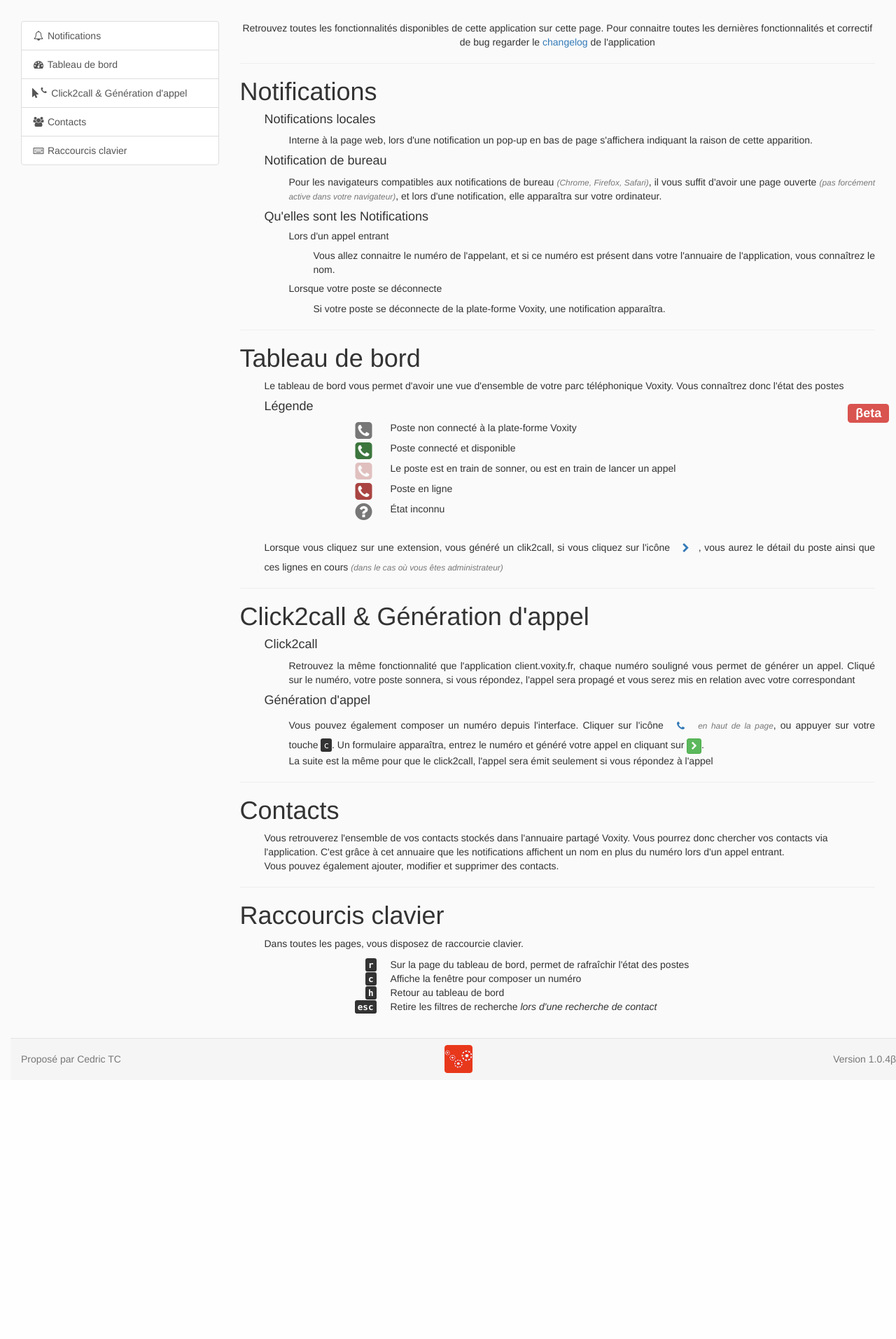
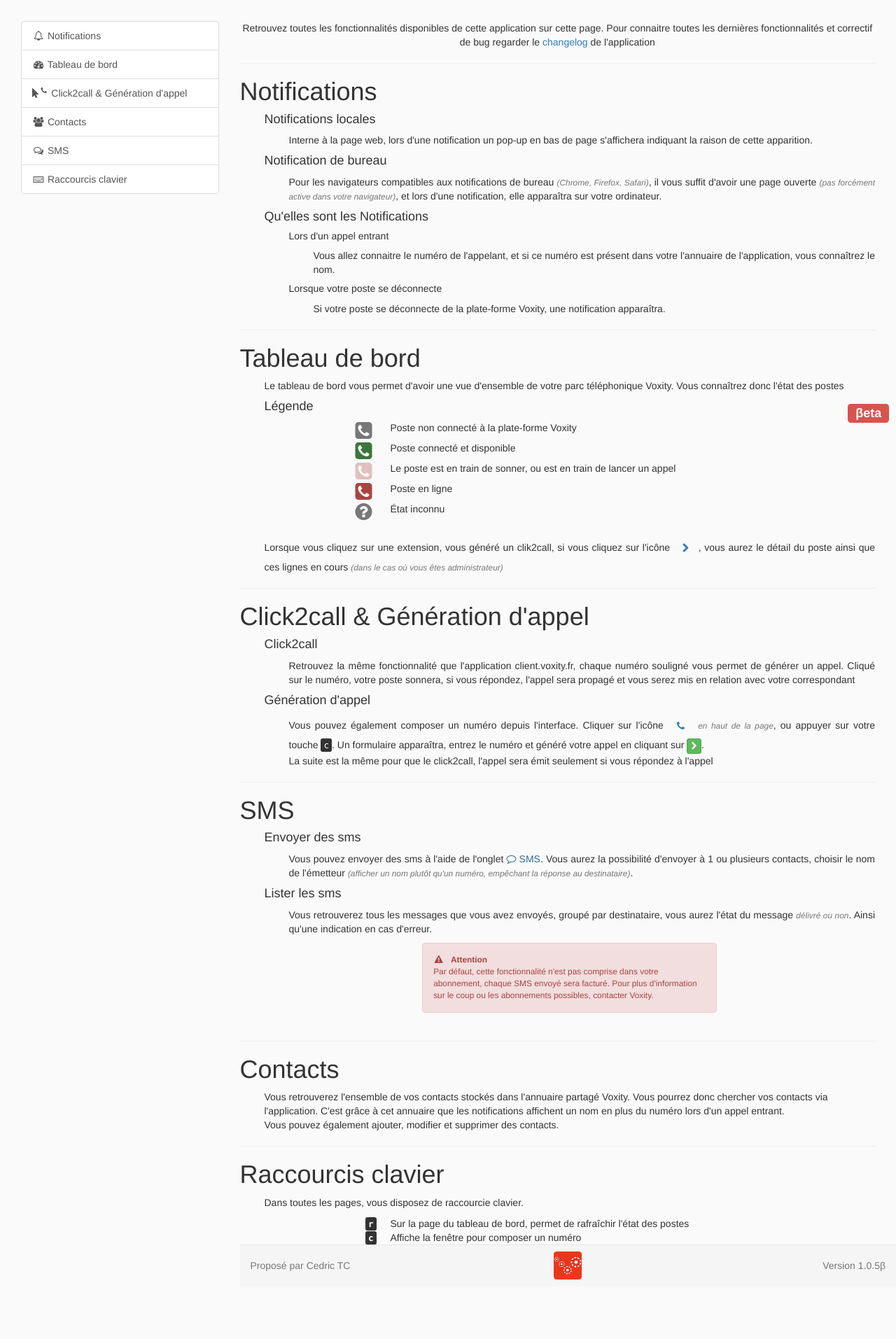
Before and after one commit to thivolle-cazat-cedric/vox-ui-api, a Flask app: page /features.html in a window 1280 px wide. Shown: the part 121-2034 px from the top of the page at 70% size. Before the commit the page ends 1654 px from the top, so only its background shows below. Run offline with Flask 2, Linux system fonts and the light colour scheme; parts of the project's set-up code (start-up, migrations or seed data) failed here and were passed over; some libraries are stand-ins or nearby versions.

Commit message:
add feature sms on puvlique site

```diff
--- a/app/__init__.py
+++ b/app/__init__.py
@@ -14,7 +14,7 @@ from app.voxity.error import ExceptVoxityTokenExpired
 from app.utils.jinja2_filters import number_clear
 
 
-__VERSION__ = "1.0.4β"
+__VERSION__ = "1.0.5β"
 
 
 def create_app(env='prod'):
--- a/app/templates/public/features.html
+++ b/app/templates/public/features.html
@@ -11,6 +11,7 @@
             <sup style="margin-left: -4px;"><i class="fa fa-phone fa-fw"></i></sup>
             Click2call & Génération d'appel</a>
           <a href="#contacts" class="list-group-item"><i class="fa fa-users fa-fw"></i> Contacts</a>
+          <a href="#sms" class="list-group-item"><i class="fa fa-comments-o fa-fw"></i> SMS</a>
           <a href="#shortcut" class="list-group-item"><i class="fa fa-keyboard-o fa-fw"></i> Raccourcis clavier</a>
         </div>
     </div>
@@ -96,6 +97,29 @@
 
         <hr>
 
+        <div class="features" id="sms">
+            <h1>SMS</h1>
+            <div class="caption">
+                <h4>Envoyer des sms</h4>
+                <p class="caption">
+                    Vous pouvez envoyer des sms à l'aide de l'onglet <span class="text-info"><i class="fa fa-comment-o"></i> SMS</span>. Vous aurez la possibilité d'envoyer à 1 ou plusieurs contacts, choisir le nom de l'émetteur <em class="text-muted small">(afficher un nom plutôt qu'un numéro, empêchant la réponse au destinataire)</em>.
+                </p>
+                <h4>Lister les sms</h4>
+                <p class="caption">
+                    Vous retrouverez tous les messages que vous avez envoyés, groupé par destinataire, vous aurez l'état du message <em class="small text-muted">délivré ou non</em>. Ainsi qu'une indication en cas d'erreur.
+                </p>
+                <div class="row">
+                    <div class="col-xs-12 col-sm-8 col-sm-offset-2 col-lg-6 col-lg-offset-3">
+                        <div class="alert alert-danger small">
+                            <strong> <i class="fa fa-warning fa-fw"></i> &nbsp; Attention</strong> <br>
+                            Par défaut, cette fonctionnalité n'est pas comprise dans votre abonnement, chaque SMS envoyé sera facturé. Pour plus d'information sur le coup ou les abonnements possibles, contacter Voxity.
+                        </div>
+                    </div>
+                </div>
+            </div>
+
+        <hr>
+
         <div class="features" id="contacts">
             <h1>Contacts</h1>
 
```
Also changed, not shown: CHANGELOG.MD.
